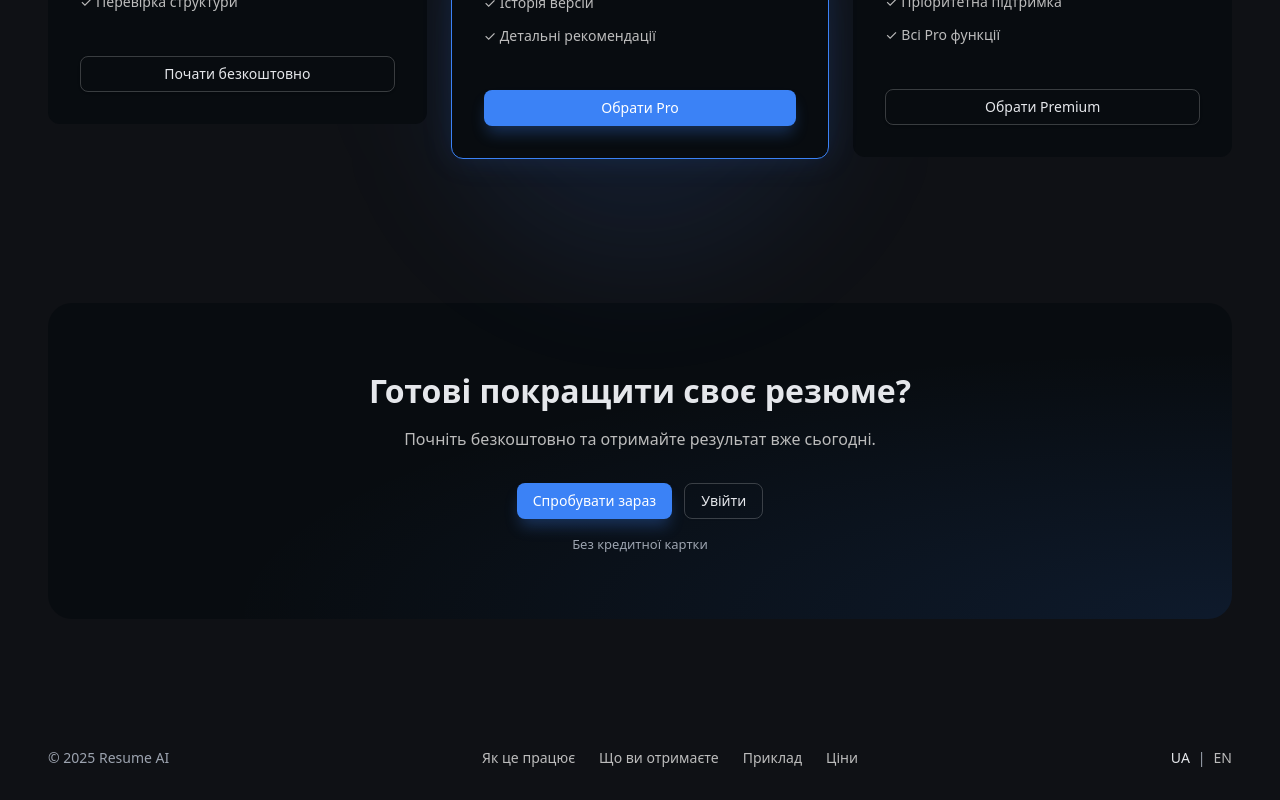
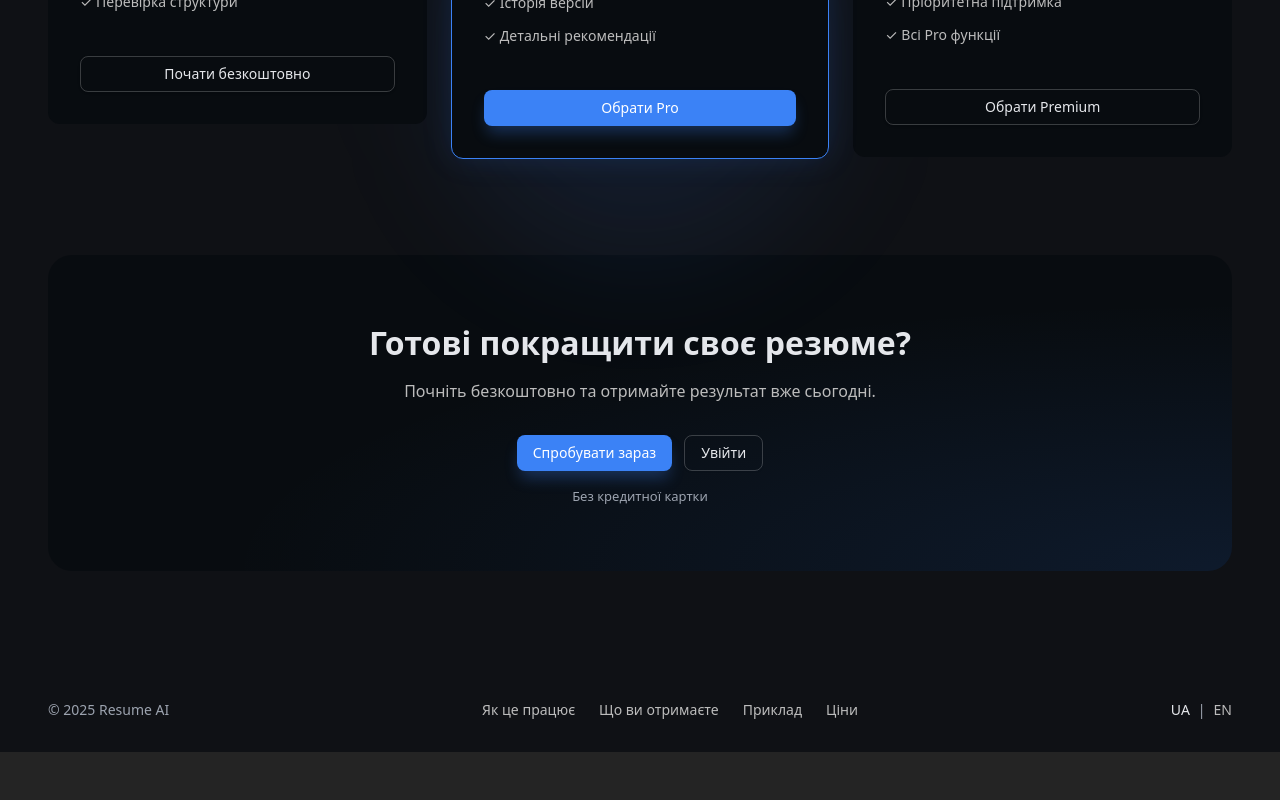
Before and after one commit to qnknown/resume-ai, a React app: page / in a window 1280 px wide. Shown: the part 2861-3661 px from the top of the page. After the commit the page ends 3613 px from the top, so only its background shows below. Built offline with nearby package versions, Linux system fonts and the light colour scheme; the HTML template or start-up script is replaced by a standard one.

Commit message:
Remove padding from CTA

```diff
--- a/src/App.css
+++ b/src/App.css
@@ -738,7 +738,6 @@ body {
 }
 
 .cta-section {
-  padding-top: 48px;
   padding-bottom: 96px;
 }
 
```
